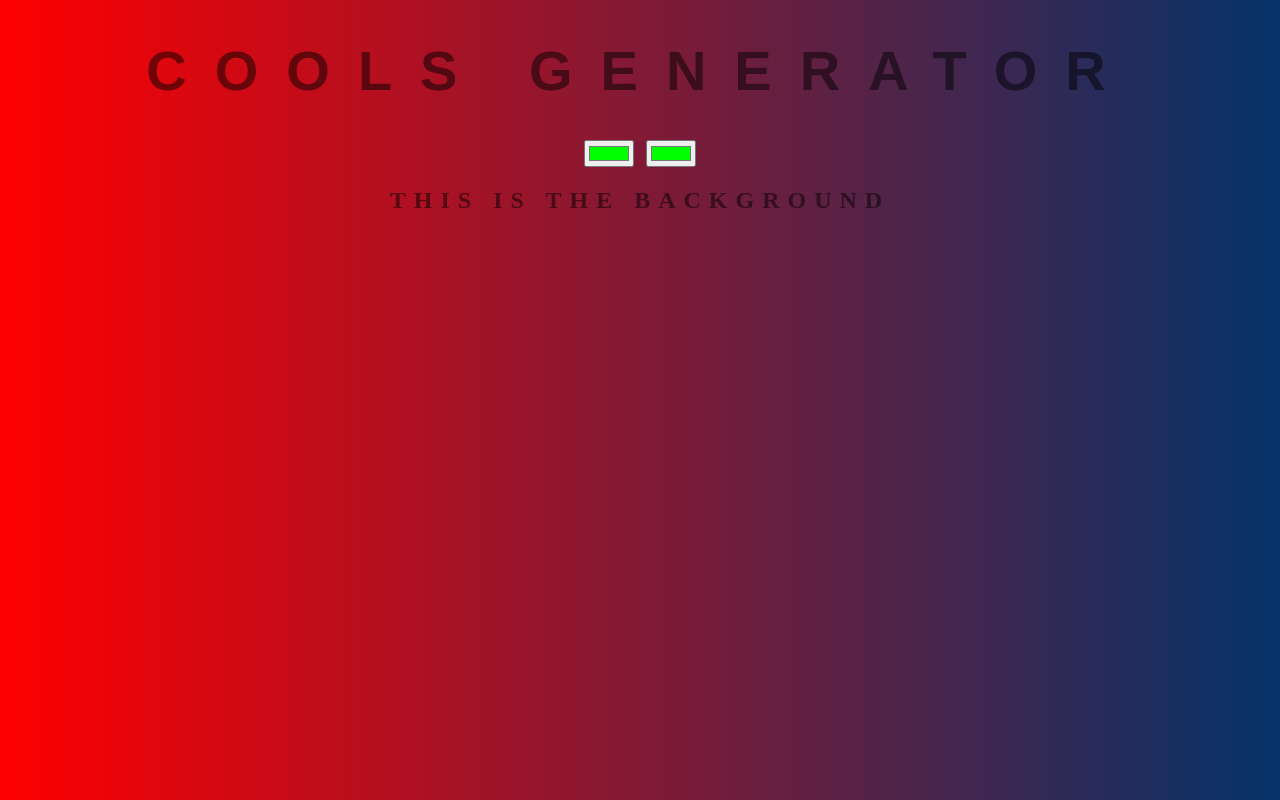
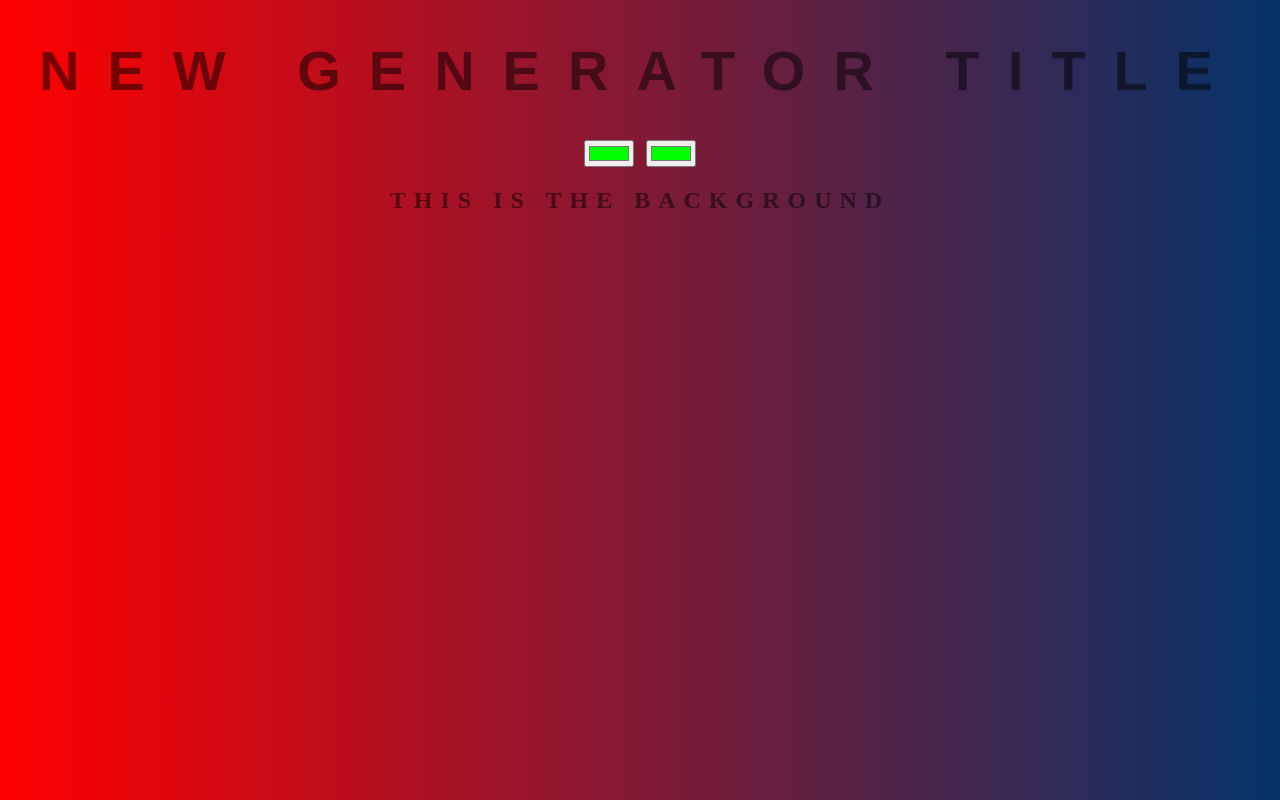
Before and after one commit to Alexxos/background-generator, a plain HTML site: page index.html in a window 1280 px wide. Drawn offline with Linux system fonts and the light colour scheme.

Commit message:
new title again

```diff
--- a/index.html
+++ b/index.html
@@ -7,7 +7,7 @@
     <link rel="stylesheet" href="style.css" src:"style.css">
 </head>
 <body id="gradient">
-    <h1>Cools generator</h1>
+    <h1>New Generator title</h1>
     <input class="color1" type="color" name="color1" value="#00ff00">
     <input class="color2" type="color" name="color2" value="#00ff00">
     <h2>This is the background</h2>
```
